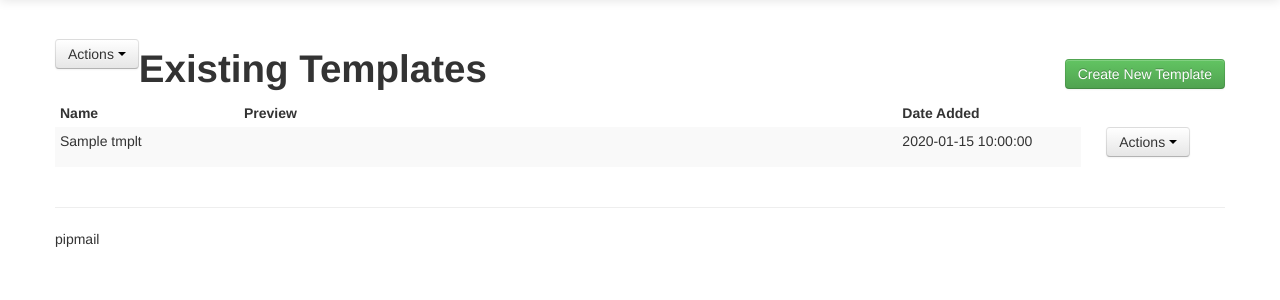
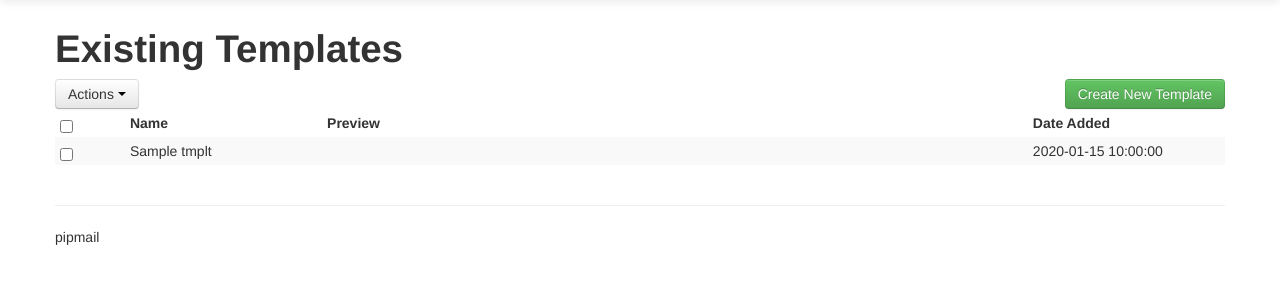
Before and after one commit to itahmid/newsletter-campaign-manager, a Flask app: template pipmail/views/templates/index.html in a window 1280 px wide. Shown: the part 41-341 px from the top of the page. Run offline with Flask 2, Linux system fonts and the light colour scheme; the template is opened without the code that fills it: most values are stand-ins (such as "Sample title", 1, 10 or a date in 2020); some libraries are stand-ins or nearby versions.

Commit message:
minor fixes

```diff
--- a/pipmail/views/templates/index.html
+++ b/pipmail/views/templates/index.html
@@ -6,6 +6,10 @@
 {% endif %}
 <div class="row-fluid">
   <div class="span20">
+
+    <h1 class="pull-left">Existing Templates</h1>
+    <br>
+    <br>
     <br>
     <div class="btn-group pull-left">
       <a class="btn dropdown-toggle" data-toggle="dropdown" href="#">
@@ -25,52 +29,23 @@
         </li>
       </ul>
     </div>
-
-    <h1 class="pull-left">Existing Templates</h1>
-    <br>
-
     <a href="{{ url_for('templates.create') }}" class="btn btn-success pull-right ">Create New Template</a>
-
     <table class="table table-striped table-condensed">
       <thead>
-        <tr>
+        <tr><th class="span1">
+              <input type="checkbox" class="checkall"/>
+            </th>
           <th class="span2">Name</th>
           <th class="span6">Preview</th>
           <th class="span2">Date Added</th>
-          <th class="span1"></th>
         </tr>
       </thead>
       {% for tmplt in templates %}
-      <tr>
+      <tr> <td style="border-top:0;">
+            <input type="checkbox" name="checkboxlist" id="{{tmplt['template_id']}}"/></td>
         <td style="border-top:0;" >{{tmplt['name']}}</td>
-
         <td style="border-top:0;" ></td>
         <td style="border-top:0;" >{{tmplt['date_added']}}</td>
-
-        <td class="pull-left" style="border:0;background:0;padding:0;" >
-          <ul style="list-style:none;">
-            <li class="dropdown">
-              <a class="btn dropdown-toggle" data-toggle="dropdown" href="#menu1">
-                Actions <b class="caret"></b>
-              </a>
-              <ul class="dropdown-menu">
-                <li>
-                  <a href="{{ url_for('templates.edit', tid=tmplt['template_id'])}}" >
-                    <i class="icon-edit"></i>
-                    Edit
-                  </a>
-                </li>
-
-                <li>
-                  <a href="{{ url_for('templates.delete', tid=tmplt['template_id'])}}" >
-                    <i class="icon-remove"></i>
-                    Delete
-                  </a>
-                </li>
-              </ul>
-            </li>
-          </ul>
-        </td>
       </tr>
       {% endfor %}
     </table>
```
